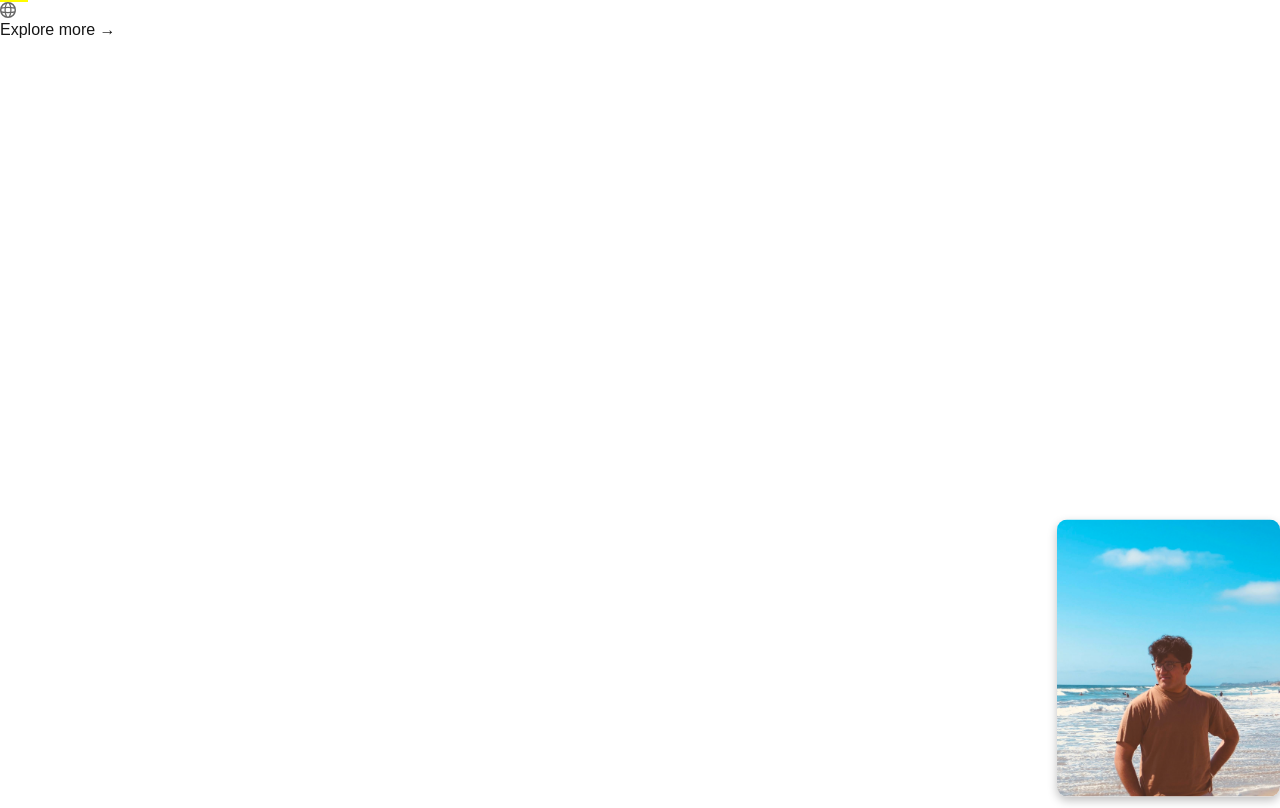
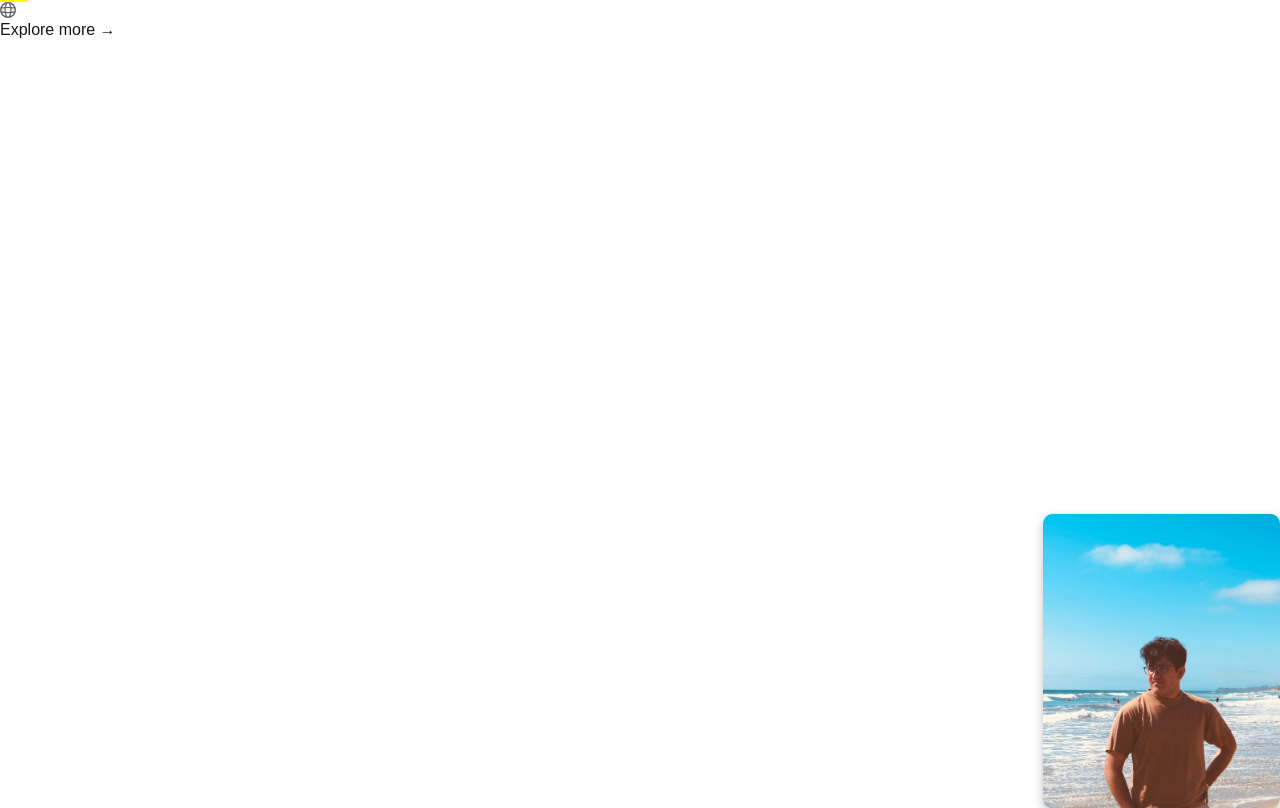
Before and after one commit to aidenkt/social-links, a Next.js app: page / in a window 1280 px wide. Shown: the part 242-1050 px from the top of the page. Built offline with nearby package versions, Linux system fonts and the light colour scheme.

Commit message:
Small background updates

```diff
--- a/src/components/Background.tsx
+++ b/src/components/Background.tsx
@@ -47,12 +47,12 @@ export default function FloatingImages() {
 	const id = generateUniqueId()
 
 	// Randomize image width and height, ensuring it fits within the screen dimensions
-	const width = Math.random() * 200 + 100  // Random width between 100px and 300px
-	const aspectRatio = 1.5 + Math.random() * 2 // Random aspect ratio between 1.5 and 3
+	const width = Math.random() * 200 + 150  // Random width between 100px and 300px
+	const aspectRatio = 1 + Math.random() * 2 // Random aspect ratio between 1.5 and 3
 	const height = width / aspectRatio      // Height based on aspect ratio
 
 	// Randomize the starting position of the image, ensuring it fits on the screen
-	const x = Math.random() * (windowWidth - 3) // Random horizontal position
+	const x = Math.random() * (windowWidth - 20) // Random horizontal position
 	let y = windowHeight + height                // Start below the screen vertically
 	if (y < 200) {
 		y = 1200
```
